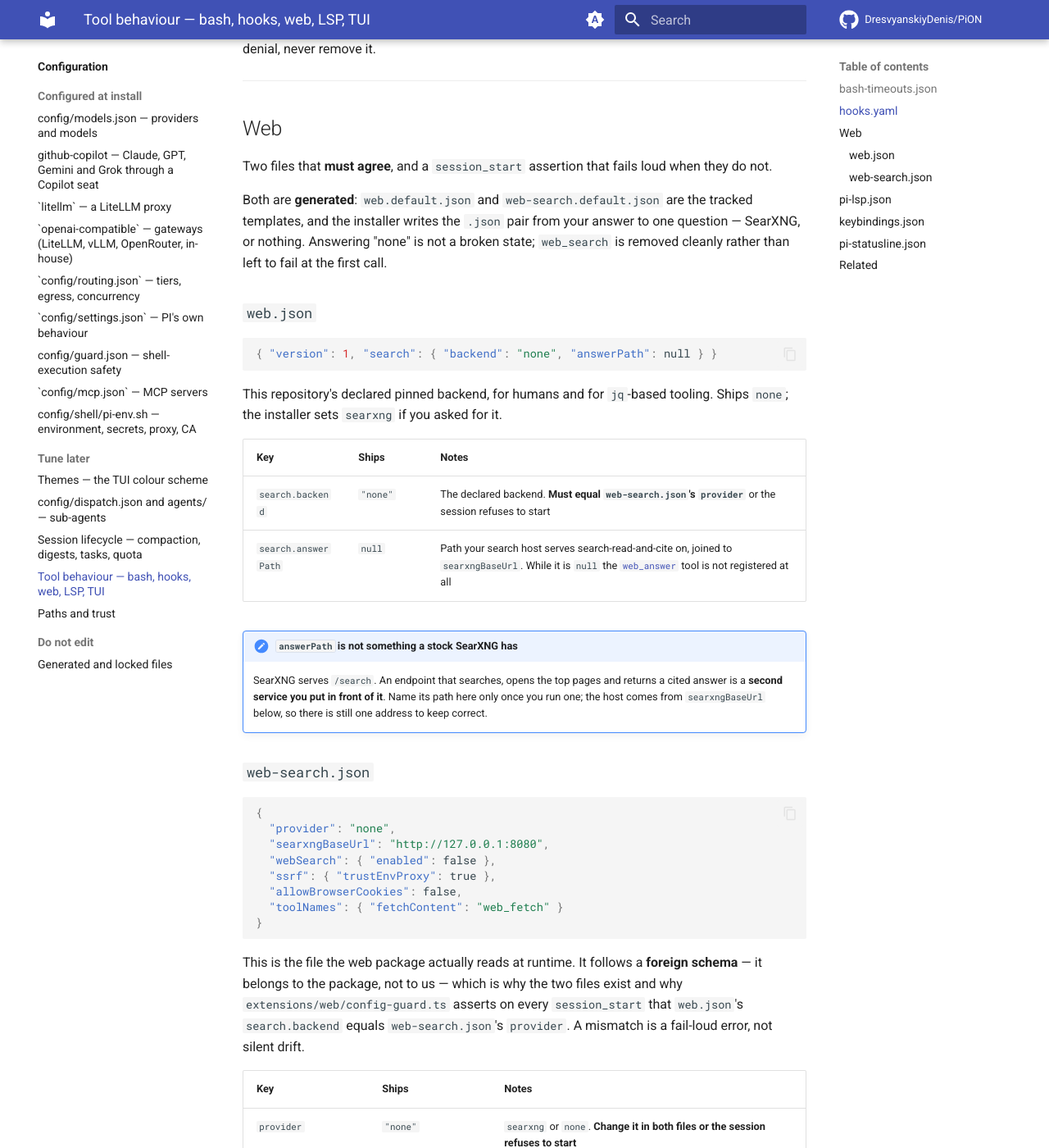
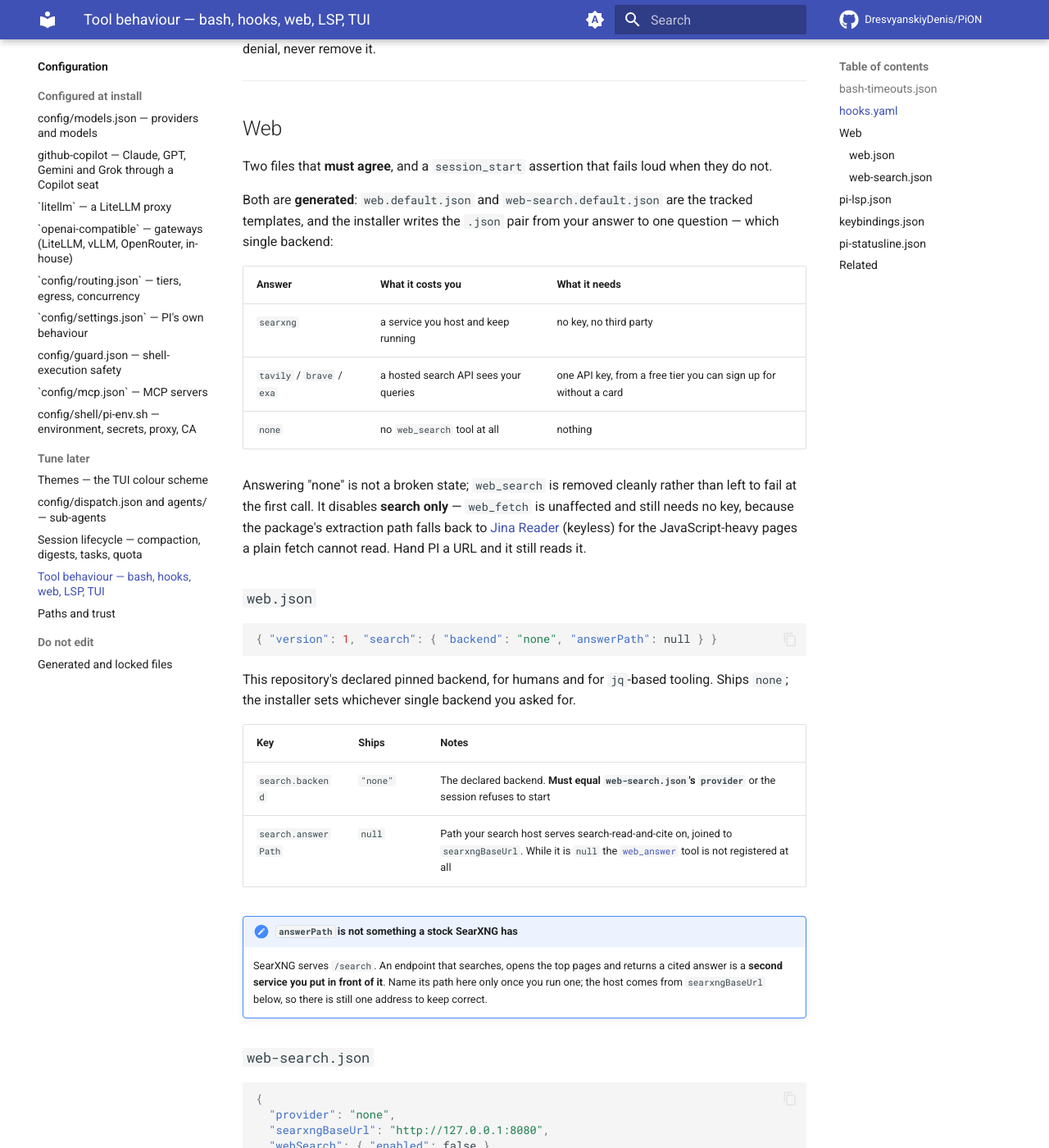
Before and after one commit to DresvyanskiyDenis/PiON, an MkDocs documentation site: the page built from docs/configuration/tools.md, in a window 1280 px wide and 1400 px high, scrolled down 2748 px. Shown: the whole window at 82% size. Built offline with MkDocs 1.6.1 and Material for MkDocs 9.7.7, drawn with Linux system fonts in a browser that asks for light colours; comment, search, counter and statistics services are not loaded; some of the changed text lies outside the part shown.

Commit message:
feat(install): web search had two answers, one of which was "no web search"
Section 7 offered SearXNG or nothing, and called that a design decision. It was not
one: `pi-web-access` reads a `provider` name from web-search.json and supports
nineteen of them, several with a free tier you can sign up for without a card. A
user who does not run a SearXNG got no search at all — a limitation this repository
imposed, not one the package has.

The enum is now `searxng,tavily,brave,exa,none`, default still `none`.

Nothing about the pin changed. EXT-07 restricts how MANY backends are declared, not
which one, so `config-guard.ts` needed no edit — the two files still have to name
the same single provider or the session refuses to start. The guard test now proves
that name-agnosticism instead of leaving it to be inferred from one searxng case.

The three hosted backends need a key, and the key goes through `cred_offer` like
every other secret: already in the environment is left alone, a typed value lands in
secrets.env at 0600, and nothing typed — or no terminal to type on — becomes the
exact `echo … >> secrets.env` line in the manual-steps list. It is called outside the
interview branch on purpose, because --express, --yes and --answers can all pin a
hosted backend too. No key is ever written into web-search.json: pi-web-access
resolves TAVILY_API_KEY / BRAVE_API_KEY / EXA_API_KEY from the environment on its
own, and a search key in a tracked config file is a secret in git.

`none` is also documented honestly for the first time. It removes `web_search` and
nothing else: `web_fetch` still works, still keyless, because the package's
extraction path falls back to Jina Reader for the JavaScript-heavy pages a plain
fetch cannot read. Telling people "no web search backend" and letting them conclude
they have no web access at all sends them looking for a key they do not need.

`search.answerPath` is untouched and still ships null, so `web_answer` stays
unregistered — it is joined to `searxngBaseUrl` and means nothing for a hosted API.

````diff
--- a/docs/configuration/tools.md
+++ b/docs/configuration/tools.md
@@ -117,9 +117,18 @@ denial, never remove it.
 Two files that **must agree**, and a `session_start` assertion that fails loud when they do not.
 
 Both are **generated**: `web.default.json` and `web-search.default.json` are the tracked templates,
-and the installer writes the `.json` pair from your answer to one question — SearXNG, or nothing.
+and the installer writes the `.json` pair from your answer to one question — which single backend:
+
+| Answer | What it costs you | What it needs |
+|---|---|---|
+| `searxng` | a service you host and keep running | no key, no third party |
+| `tavily` / `brave` / `exa` | a hosted search API sees your queries | one API key, from a free tier you can sign up for without a card |
+| `none` | no `web_search` tool at all | nothing |
+
 Answering "none" is not a broken state; `web_search` is removed cleanly rather than left to fail at
-the first call.
+the first call. It disables **search only** — `web_fetch` is unaffected and still needs no key,
+because the package's extraction path falls back to [Jina Reader](https://r.jina.ai) (keyless) for
+the JavaScript-heavy pages a plain fetch cannot read. Hand PI a URL and it still reads it.
 
 ### `web.json`
 
@@ -128,7 +137,7 @@ the first call.
 ```
 
 This repository's declared pinned backend, for humans and for `jq`-based tooling. Ships `none`;
-the installer sets `searxng` if you asked for it.
+the installer sets whichever single backend you asked for.
 
 | Key | Ships | Notes |
 |---|---|---|
@@ -162,12 +171,19 @@ error, not silent drift.
 
 | Key | Ships | Notes |
 |---|---|---|
-| `provider` | `"none"` | `searxng` or `none`. **Change it in both files or the session refuses to start** |
-| `searxngBaseUrl` | `http://127.0.0.1:8080` | Your own search instance. Point it wherever yours runs. Ignored while `provider` is `none` |
-| `webSearch.enabled` | `false` | `true` alongside `provider: "searxng"`. Leaving it `false` removes `web_search` |
+| `provider` | `"none"` | `searxng`, `tavily`, `brave`, `exa` or `none`. **Change it in both files or the session refuses to start** |
+| `searxngBaseUrl` | `http://127.0.0.1:8080` | Your own search instance. Point it wherever yours runs. Read only while `provider` is `searxng` |
+| `webSearch.enabled` | `false` | `true` alongside any real `provider`. Leaving it `false` removes `web_search` |
 | `ssrf.trustEnvProxy` | `true` | Honour `HTTPS_PROXY`/`NO_PROXY` when deciding what is reachable |
 | `allowBrowserCookies` | **`false`** | Do not change this casually — see below |
 | `toolNames.fetchContent` | `"web_fetch"` | Renames the package's default `fetch_content`. The alias is enforced at `session_start` |
+
+!!! note "The hosted backends' API keys are not in this file, on purpose"
+    `tavily`, `brave` and `exa` authenticate with `TAVILY_API_KEY`, `BRAVE_API_KEY` and
+    `EXA_API_KEY`, which the package reads **from the environment** — no entry in this file is
+    needed, and none is written. The installer stores the key in `~/.pi/secrets.env` (chmod 0600),
+    sourced by `config/shell/pi-env.sh`, so no secret ever lands in a tracked config file. Set the
+    variable by hand and the same backend works with no installer run at all.
 
 !!! danger "`allowBrowserCookies: true` hands your logged-in sessions to a fetch tool"
     It lets the fetcher reuse browser cookies, which means an agent following a link can retrieve
````
Also changed, not shown: config/README.md (+2 -2 lines), docs/getting-started/install.md (+1 -1 lines), 3 other files.
